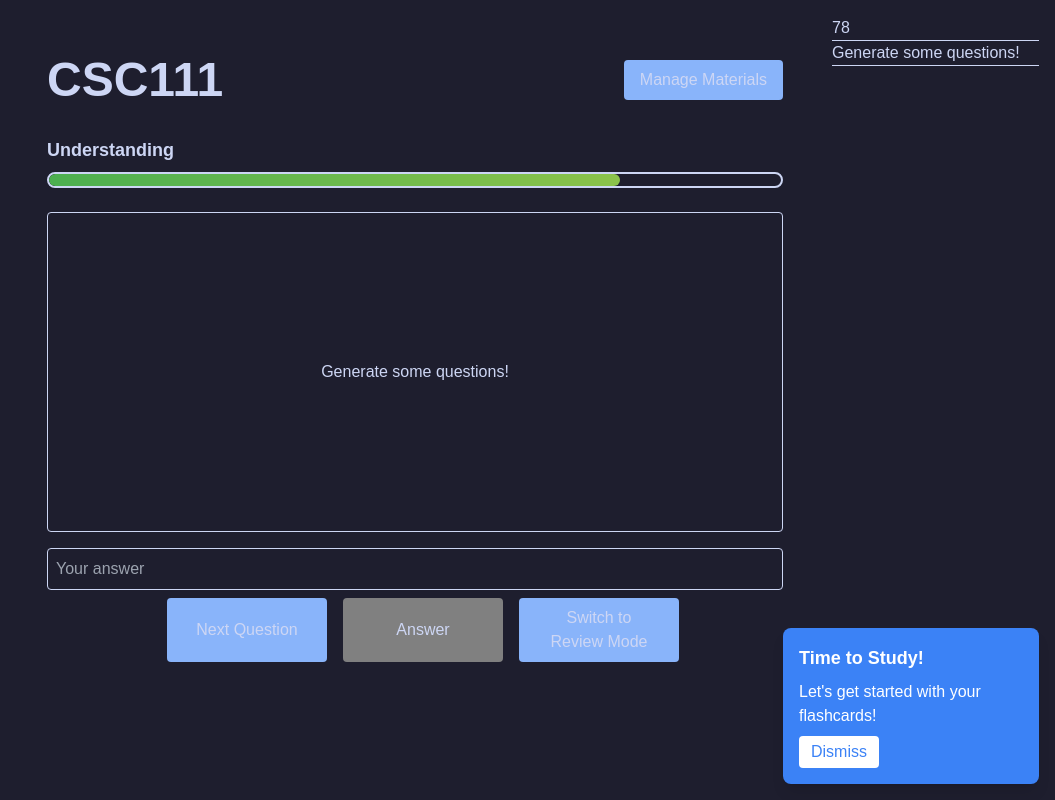
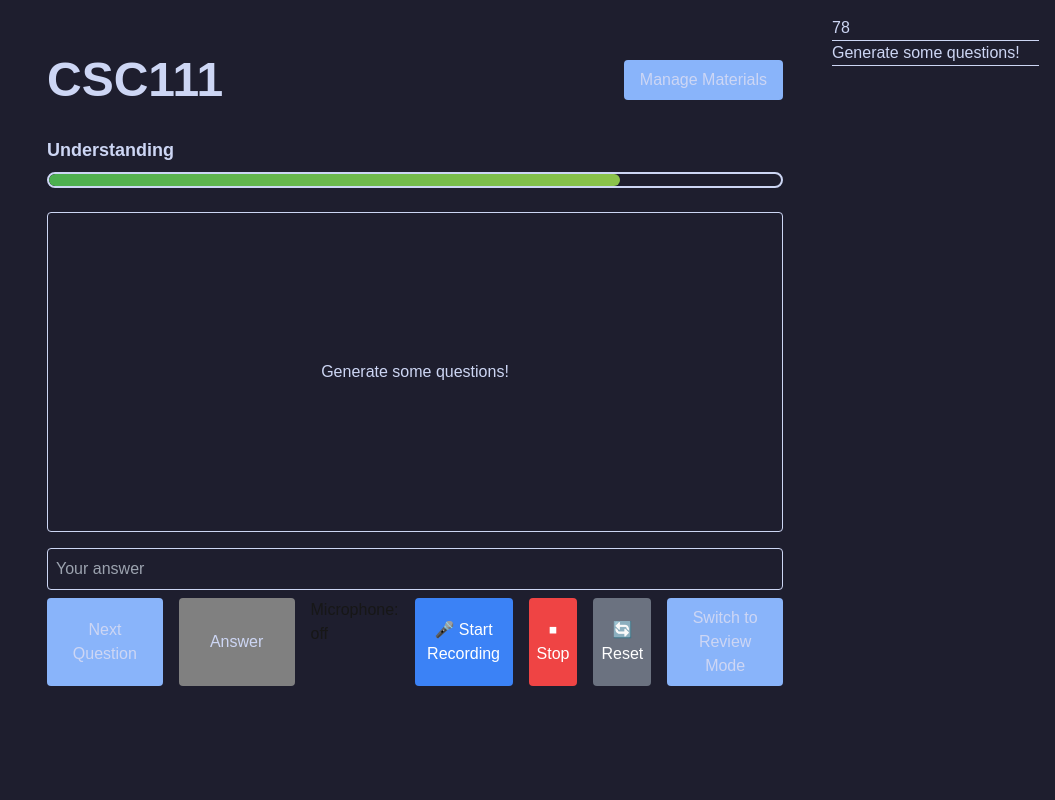
Before and after one commit to kcccr123/stud-io-nsbehacks-2025, a Next.js app in the folder frontend/: page /class/1 in a window 1280 px wide. Shown: the whole page, without its empty margins (225-1280 px from the left). Built offline with nearby package versions, Linux system fonts and the light colour scheme.

Commit message:
feat: added mic accessibility feature for answers

```diff
--- a/frontend/package.json
+++ b/frontend/package.json
@@ -12,7 +12,9 @@
     "next": "15.1.7",
     "openai": "^4.85.1",
     "react": "^19.0.0",
-    "react-dom": "^19.0.0"
+    "react-dom": "^19.0.0",
+    "react-speech-recognition": "^3.10.0",
+    "regenerator-runtime": "^0.14.1"
   },
   "devDependencies": {
     "postcss": "^8",
--- a/frontend/pages/_app.js
+++ b/frontend/pages/_app.js
@@ -1,4 +1,5 @@
 import "@/styles/globals.css";
+import "regenerator-runtime/runtime";
 
 export default function App({ Component, pageProps }) {
   return <Component {...pageProps} />;
--- a/frontend/pages/class/[id].js
+++ b/frontend/pages/class/[id].js
@@ -1,6 +1,8 @@
 import React, { useEffect, useState } from "react";
 import { useRouter } from "next/router";
-
+import SpeechRecognition, {
+  useSpeechRecognition,
+} from "react-speech-recognition";
 async function fetchClass(id) {
   return { id, name: "CSC111" };
 }
@@ -10,6 +12,18 @@ async function fetchUnderstanding(id) {
 }
 
 export default function ClassPage() {
+  const {
+    transcript,
+    listening,
+    resetTranscript,
+    browserSupportsSpeechRecognition,
+  } = useSpeechRecognition();
+
+  // Update the state when the transcript changes
+  React.useEffect(() => {
+    setAnswer(transcript);
+  }, [transcript]);
+
   const { id } = useRouter().query;
   const [classData, setClassData] = useState(null);
   const [error, setError] = useState(null);
@@ -28,7 +42,6 @@ export default function ClassPage() {
   const [isModalOpen, setIsModalOpen] = useState(false);
   const [selectedFile, setSelectedFile] = useState(null);
   const [uploadedFiles, setUploadedFiles] = useState([]);
-  const [studyNotification, setStudyNotification] = useState(true);
 
   useEffect(() => {
     if (!id) return;
@@ -154,6 +167,10 @@ export default function ClassPage() {
     setUploadedFiles((prevFiles) => prevFiles.filter((_, i) => i !== index));
   }
 
+  if (!browserSupportsSpeechRecognition) {
+    return <span>Browser does not support speech recognition.</span>;
+  }
+
   return (
     <>
       <style jsx>{`
@@ -277,19 +294,6 @@ export default function ClassPage() {
               }}
             />
             <div className="flex justify-center space-x-4">
-              {studyNotification && (
-                <div className="fixed bottom-4 right-4 bg-blue-500 text-white p-4 rounded-lg shadow-lg w-64">
-                  <h3 className="text-lg font-bold mb-2">Time to Study!</h3>
-                  <p>Let's get started with your flashcards!</p>
-                  <button
-                    className="mt-2 bg-white text-blue-500 px-3 py-1 rounded hover:bg-gray-100"
-                    onClick={() => setStudyNotification(false)}
-                  >
-                    Dismiss
-                  </button>
-                </div>
-              )}
-
               <button
                 className="px-6 py-2 w-40 bg-primary text-foreground rounded hover:bg-primary-hover focus:outline-none text-center"
                 onClick={() => {
@@ -311,6 +315,27 @@ export default function ClassPage() {
                 disabled={!answer.trim()}
               >
                 Answer
+              </button>
+              <p>Microphone: {listening ? "on" : "off"}</p>
+              <button
+                onClick={() =>
+                  SpeechRecognition.startListening({ continuous: true })
+                }
+                className="ml-2 bg-blue-500 text-white p-2 rounded"
+              >
+                🎤 Start Recording
+              </button>
+              <button
+                onClick={SpeechRecognition.stopListening}
+                className="ml-2 bg-red-500 text-white p-2 rounded"
+              >
+                ⏹ Stop
+              </button>
+              <button
+                onClick={resetTranscript}
+                className="ml-2 bg-gray-500 text-white p-2 rounded"
+              >
+                🔄 Reset
               </button>
               <button
                 onClick={() => setIsReviewMode((prev) => !prev)}
```
Also changed, not shown: 1 other file (tests, documents, lock files or other folders).
